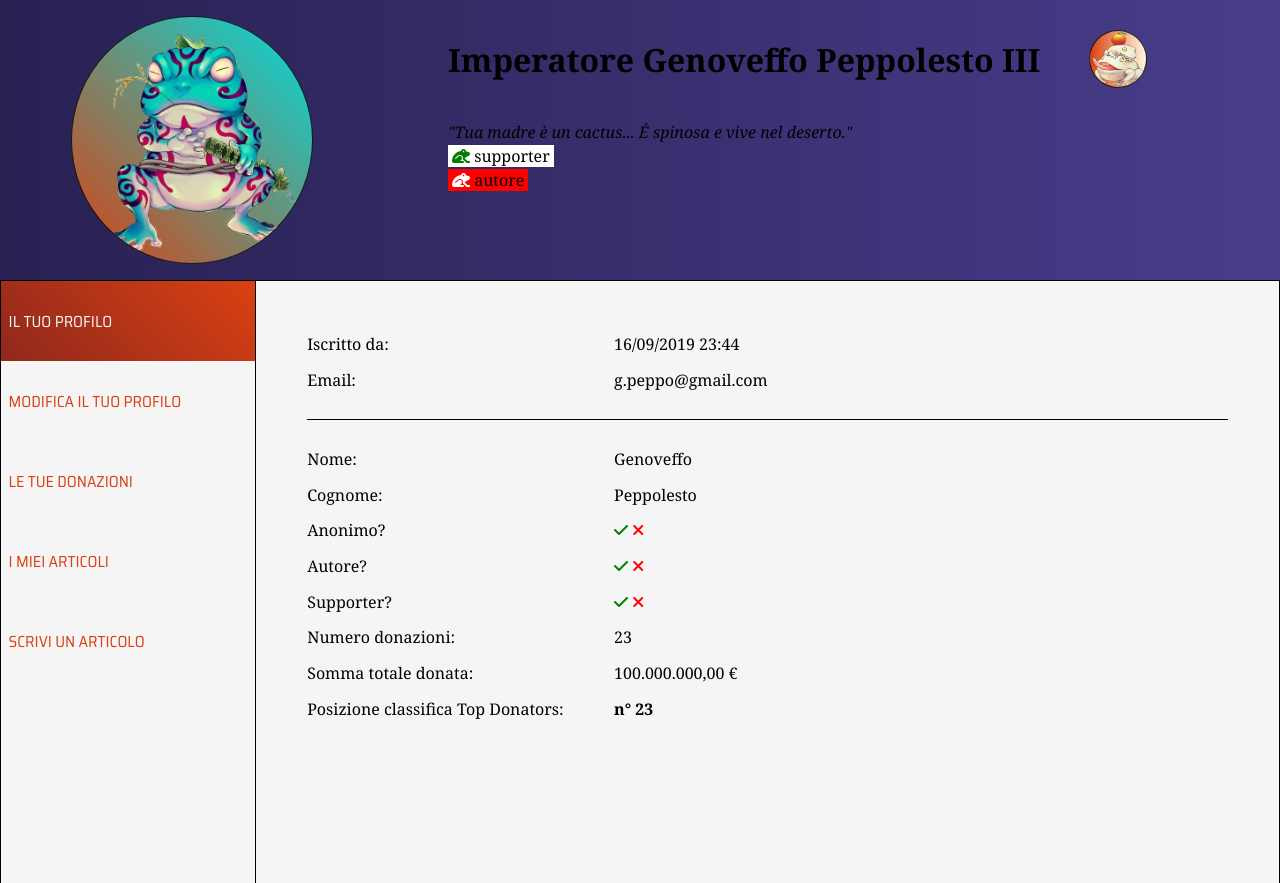
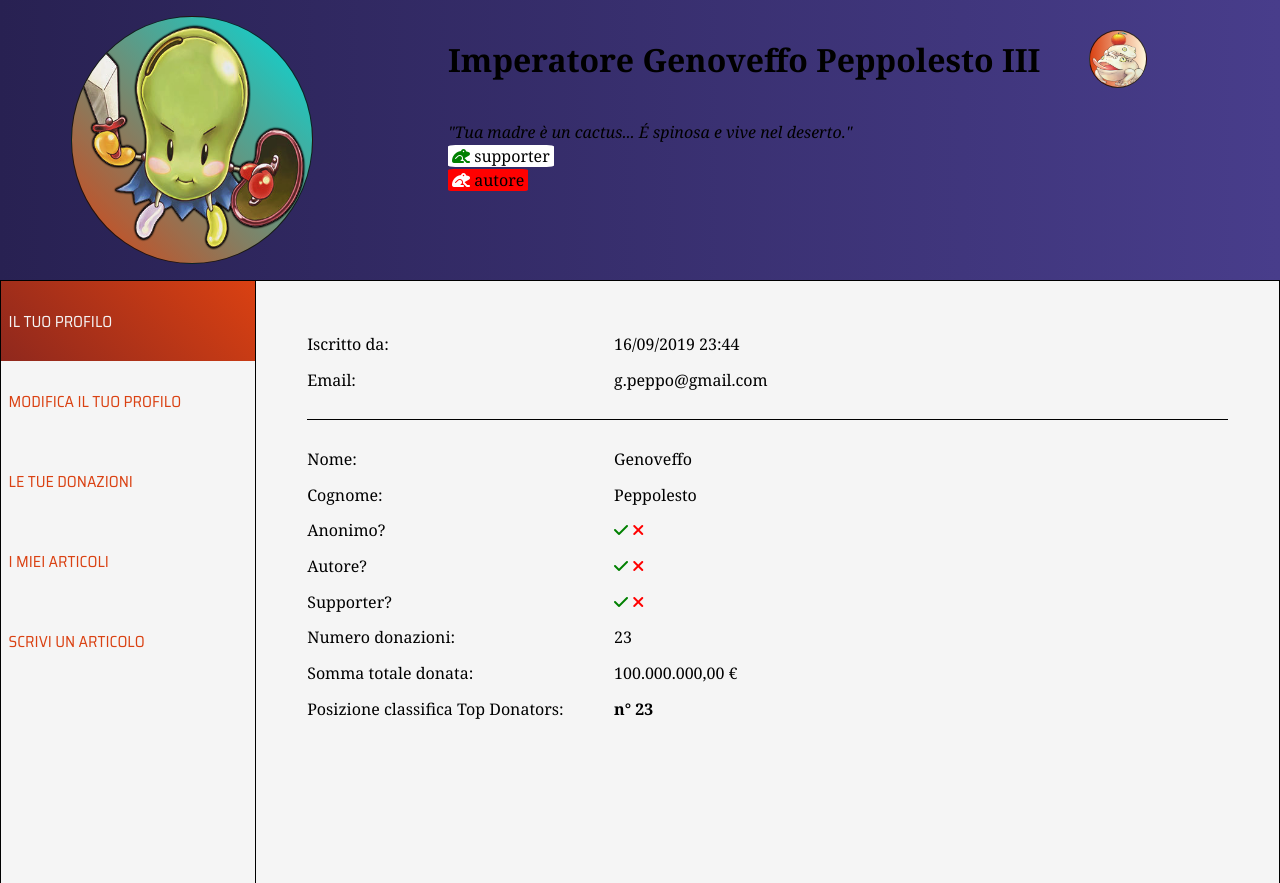
Before and after one commit to programmatoroSeduto/MindRover, a PHP site: page /saw/profiloprivato.php in a window 1280 px wide. Shown: the part 64-947 px from the top of the page. Run offline with PHP 8.4, Linux system fonts and the light colour scheme; the visitor is signed in with stand-in values (Sample User, id 1); some libraries are stand-ins or nearby versions.

Commit message:
Modifica pagina profilo privato e avatar

```diff
--- a/css/profile_settings_style.css
+++ b/css/profile_settings_style.css
@@ -84,7 +84,6 @@
 {
     background: linear-gradient(90deg, #da4112, #fff8dc);
     height: auto;
-    width: 300px;
     border-radius: 50%;
     border: 1.5px solid rgba(0, 0, 0, 0.8);
 }
@@ -128,7 +127,8 @@
     opacity: 0;
     transition: .5s ease;
     border-radius: 50%;
-    background-color: hsla(14, 85%, 46%, 0.5);
+    background-color: rgba(72, 61, 139, 0.5);
+
 }
 /* Testo dell'overlay per la modifica dell'immagine di profilo */
 .text-img
--- a/html/profiloprivato.php
+++ b/html/profiloprivato.php
@@ -47,7 +47,8 @@ else
         <div style="display: grid; margin: auto;">
             <!-- click: seleziona altra immagine di profilo -->
             <div class="brahma-profile">
-                <img src="../assets/img/ronin.png" style="width: 30vh;"> </img>
+                <img src="../assets/avatar/fagiolo.png" style="width: 30vh; max-height: 30vh; min-height: 30vh;"> </img>
+
                 <div class="overlay">
                     <div class="text-img">Cambia immagine di profilo</div>
                 </div>
@@ -58,8 +59,8 @@ else
         <div style="padding-left: 5vw; ">
             <h1 style="line-height: 15vh;">Imperatore Genoveffo Peppolesto III <img class="brahma-tier" src="../assets/img/logo.png" style="width: 7vh; transform: translate(5vh, 2vh);"> </img></h1>
             <p> <i>"Tua madre è un cactus... É spinosa e vive nel deserto."</i> </p>
-            <p> <span style="background-color: white; padding: 0 0.5vh;"><i class="fas fa-frog" style="color:green;"></i>  supporter </span> </p>
-            <p> <span style="background-color: red; padding: 0 0.5vh;"><i class="fas fa-frog" style="color:white;"></i>  autore </span> </p>
+            <p> <span style="background-color: white; padding: 0 0.5vh; border-radius: 7%;"><i class="fas fa-frog" style="color:green;"></i>  supporter </span> </p>
+            <p> <span style="background-color: red; padding: 0 0.5vh; border-radius: 7%;"><i class="fas fa-frog" style="color:white;"></i>  autore </span> </p>
         </div>
     </div>
 
```
Also changed, not shown: assets/avatar/clam.jpg (added), assets/avatar/fagiolo.jpg (deleted), assets/avatar/fagiolo.png (added), assets/avatar/imbrogliona.png (deleted), assets/avatar/panda.png (added), assets/avatar/scambio.png (deleted).
